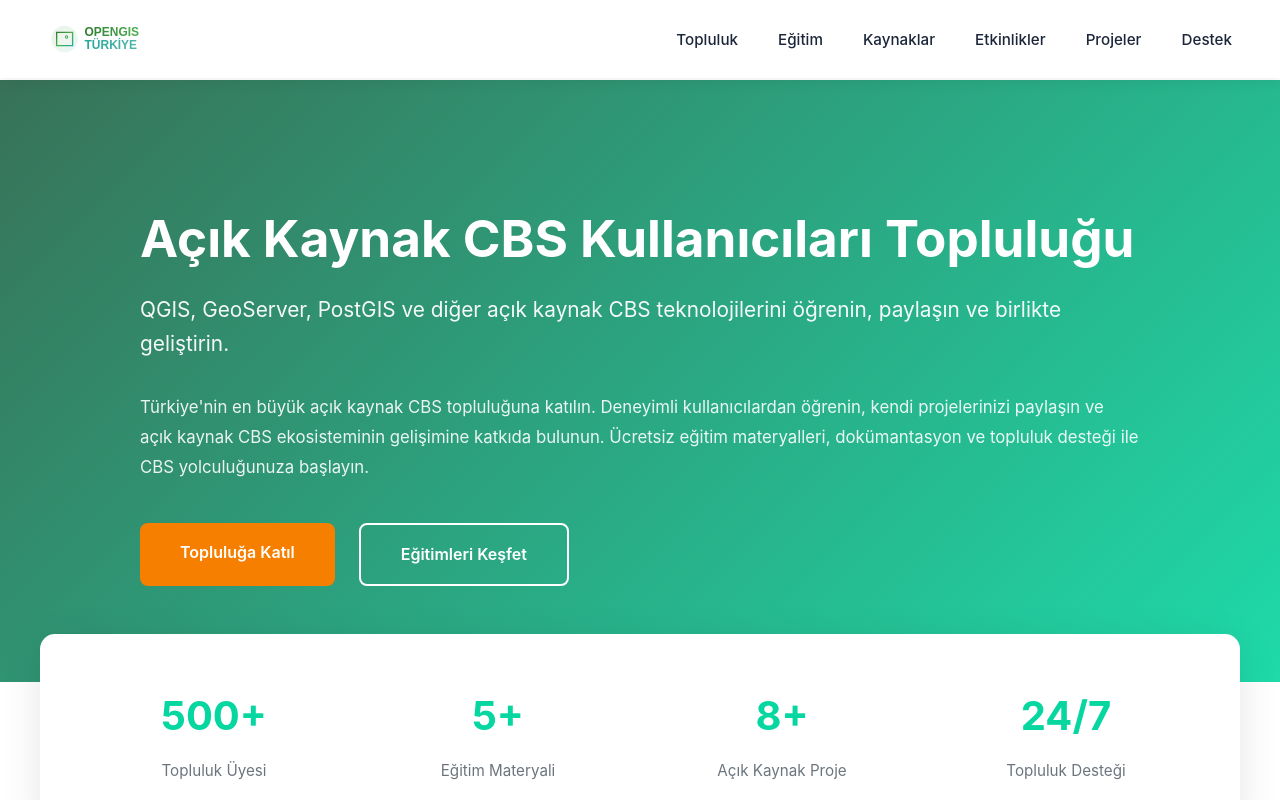
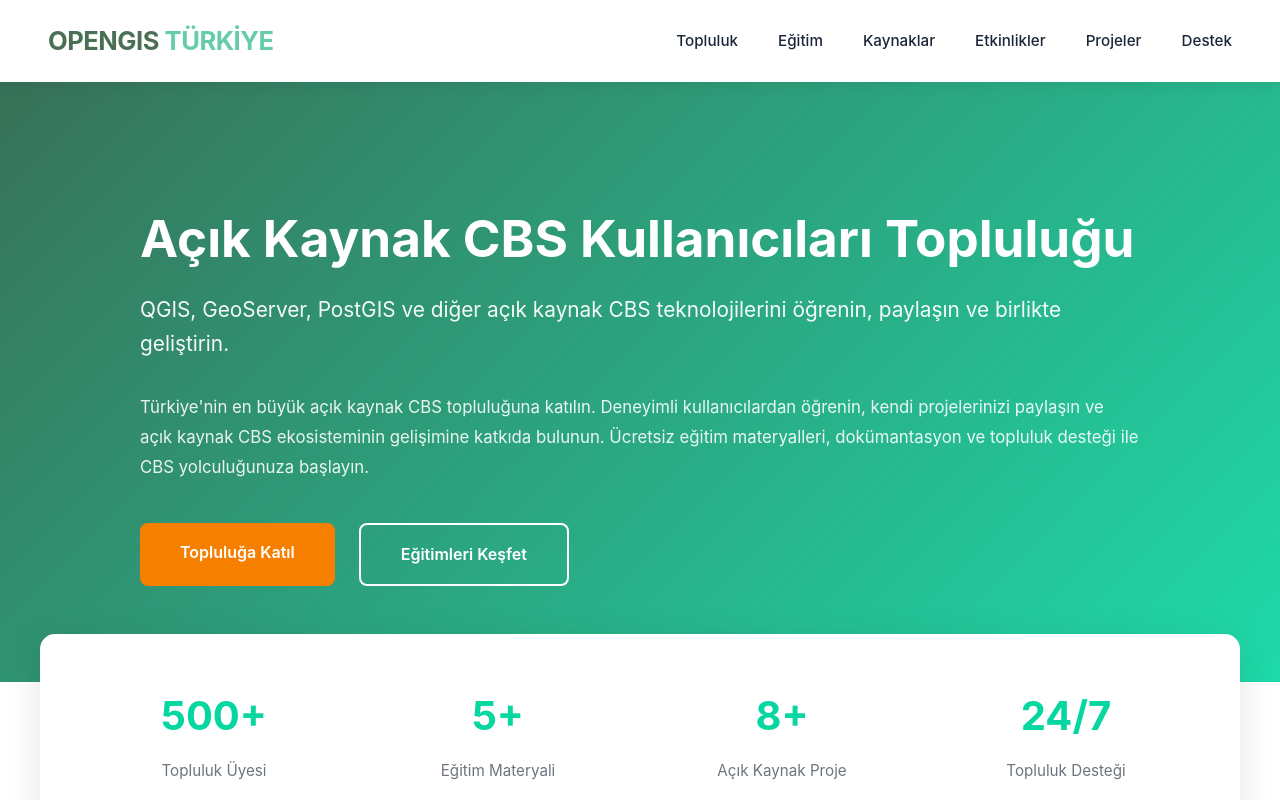
Before and after one commit to opengisturkiye/website, a plain HTML site: page index.html in a window 1280 px wide. Shown: the top 800 px of the page. Drawn offline with Linux system fonts and the light colour scheme.

Commit message:
Replace SVG logo with text-based logo matching the brand style

```diff
--- a/assets/css/header.css
+++ b/assets/css/header.css
@@ -18,9 +18,11 @@ nav {
 }
 
 .logo {
-    display: flex;
-    align-items: center;
+    font-size: 1.6rem;
+    font-weight: 700;
+    color: #4A6F55;
     text-decoration: none;
+    letter-spacing: -0.5px;
     transition: transform 0.3s ease;
 }
 
@@ -28,9 +30,8 @@ nav {
     transform: scale(1.05);
 }
 
-.logo img {
-    height: 40px;
-    width: auto;
+.logo span {
+    color: #66CDAA;
 }
 
 nav ul {
--- a/index.html
+++ b/index.html
@@ -28,9 +28,7 @@
     <!-- Header -->
     <header>
         <nav>
-            <a href="#" class="logo">
-                <img src="assets/images/logo.svg" alt="OpenGIS Türkiye" height="40">
-            </a>
+            <a href="#" class="logo">OPENGIS<span> TÜRKİYE</span></a>
             <ul>
                 <li><a href="#topluluk">Topluluk</a></li>
                 <li><a href="#egitim">Eğitim</a></li>
```
